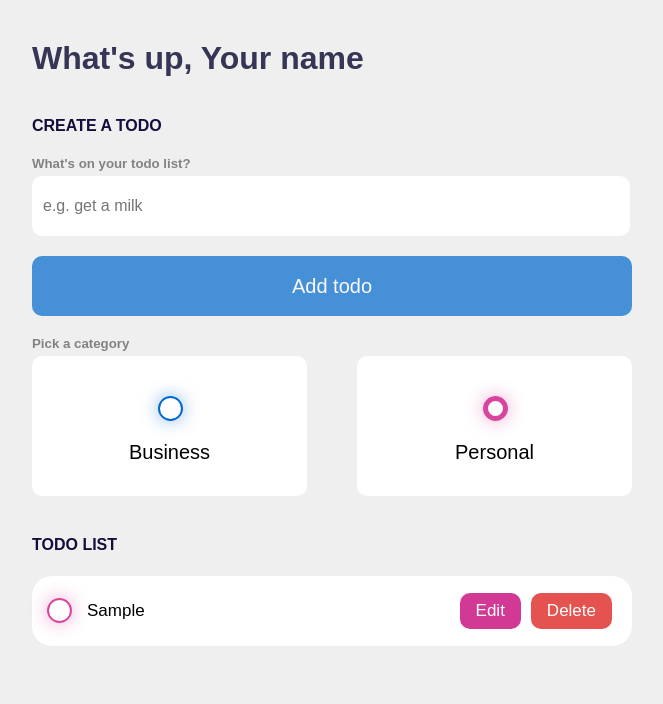
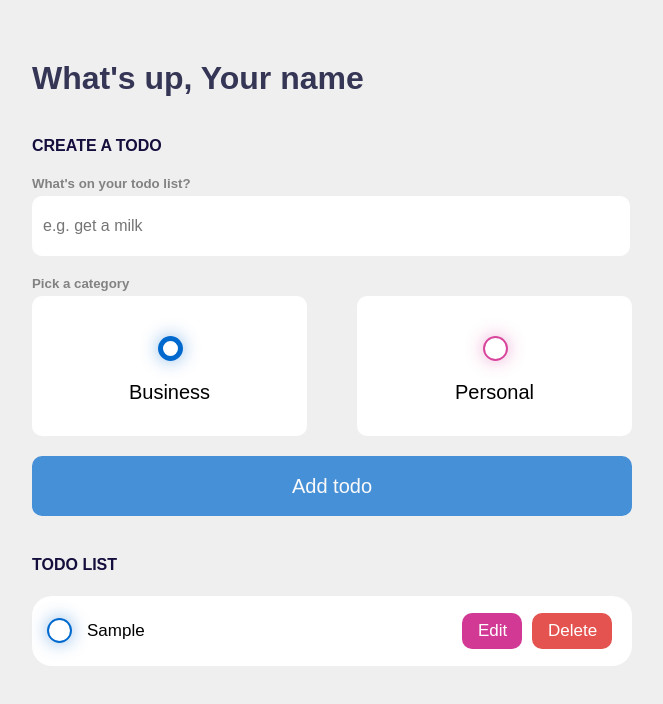
Before and after one commit to aikenm/neobis_front_toDoListReact, a React (Create React App) app in the folder neobis-front-todolist-react/: page / in a window 1280 px wide. Both pictures are taken after typing "Sample" into the empty fields and a click on the button "Add todo". Shown: the top 704 px of the page, without its empty margins (308-971 px from the left). Built offline with nearby package versions, Linux system fonts and the light colour scheme.

Commit message:
Fixed the structure of input and add button

```diff
--- /dev/null
+++ b/neobis-front-todolist-react/src/components/AddButton.js
@@ -0,0 +1,11 @@
+import React from 'react';
+
+function AddButton({ onClick }) {
+  return (
+    <button className="add" onClick={onClick}>
+      Add todo
+    </button>
+  );
+}
+
+export default AddButton;
--- a/neobis-front-todolist-react/src/components/App.js
+++ b/neobis-front-todolist-react/src/components/App.js
@@ -4,23 +4,27 @@ import EditableName from './EditableName';
 import CategoryCheckbox from './CategoryCheckbox';
 import TaskInput from './TaskInput';
 import TaskList from './TaskList';
+import AddButton from './AddButton';
 
 function App() {
   const [tasks, setTasks] = useState([]);
-  const [selectedCategory, setSelectedCategory] = useState('personal');
+  const [selectedCategory, setSelectedCategory] = useState('business');
+  const [taskText, setTaskText] = useState('');
 
   const handleCategoryChange = (category) => {
     setSelectedCategory(category === selectedCategory ? '' : category);
   };
 
-
   const handleAddTask = (newTaskText) => {
+    if (taskText.trim() !== '') {
     const newTask = {
       text: newTaskText,
       category: selectedCategory,
       checked: false,
     };
     setTasks([...tasks, newTask]);
+    setTaskText('');
+  }
   };
 
   const handleComplete = (index) => {
@@ -47,11 +51,17 @@ function App() {
       </h1>
       <h4>CREATE A TODO</h4>
       <h5>What's on your todo list?</h5>
-      <TaskInput onAddTask={handleAddTask} />
+      <TaskInput
+        taskText={taskText}
+        onInputChange={(event) => setTaskText(event.target.value)}
+      />
       <h5>Pick a category</h5>
       <CategoryCheckbox
         selectedCategory={selectedCategory}
         onCategoryChange={handleCategoryChange}
+      />
+      <AddButton
+        onClick={() => handleAddTask(taskText)}
       />
       <h4>TODO LIST</h4>
       <TaskList
--- a/neobis-front-todolist-react/src/components/TaskInput.js
+++ b/neobis-front-todolist-react/src/components/TaskInput.js
@@ -1,19 +1,6 @@
-import React, { useState } from 'react';
+import React from 'react';
 
-function TaskInput({ onAddTask }) {
-  const [taskText, setTaskText] = useState('');
-
-  const handleInputChange = (event) => {
-    setTaskText(event.target.value);
-  };
-
-  const handleAddButtonClick = () => {
-    if (taskText.trim() !== '') {
-      onAddTask(taskText);
-      setTaskText('');
-    }
-  };
-
+function TaskInput({ taskText, onInputChange }) {
   return (
     <div>
       <input
@@ -21,11 +8,8 @@ function TaskInput({ onAddTask }) {
         className="taskInput"
         placeholder="e.g. get a milk"
         value={taskText}
-        onChange={handleInputChange}
+        onChange={onInputChange}
       />
-      <button className="add" onClick={handleAddButtonClick}>
-        Add todo
-      </button>
     </div>
   );
 }
--- a/neobis-front-todolist-react/src/components/TaskList.js
+++ b/neobis-front-todolist-react/src/components/TaskList.js
@@ -1,10 +1,25 @@
-import React, { useRef, useEffect } from 'react';
+import React, { useState, useRef, useEffect } from 'react';
 
 function TaskList({ tasks, onDelete, onEdit, onComplete }) {
 
+const [editButtonText, setEditButtonText] = useState('Edit');
+const [editButtonCounter, setEditButtonCounter] = useState(0);
   const handleEdit = (index, newText) => {
     onEdit(index, newText);
   };
+
+  const handleEditButtonClick = (index) => {
+    if (editButtonCounter === 1) {
+      setEditButtonText('✔');
+      setEditButtonCounter(0);
+    } else {
+      setEditButtonText('Edit');
+      setEditButtonCounter(1);
+    }
+
+    handleEdit(index, 'newEditedText');
+  };
+
 
   const editableLabelRef = useRef(null);
 
@@ -38,8 +53,8 @@ function TaskList({ tasks, onDelete, onEdit, onComplete }) {
           >
             {task.text}
           </label>
-          <button className="edit-button" onClick={() => handleEdit(index, 'newEditedText')}>
-            Edit
+          <button className="edit-button" onClick={() => handleEditButtonClick(index)}>
+            {editButtonText}
           </button>
           <button className="delete-button" onClick={() => onDelete(index)}>
             Delete
--- a/neobis-front-todolist-react/src/styles/style.css
+++ b/neobis-front-todolist-react/src/styles/style.css
@@ -8,6 +8,7 @@ body {
 .container {
     max-width: 600px;
     margin: 0 auto;
+    padding: 20px;
 }
 
 .container h1 {
@@ -210,11 +211,13 @@ li button {
 }
 
 .edit-button {
+    width: 60px;
     margin-left: auto;
     background-color: #d13995;
 }
 
 .delete-button {
+    width: 80px;
     margin-right: 20px;
     background-color: #e4534f;
 }
```
